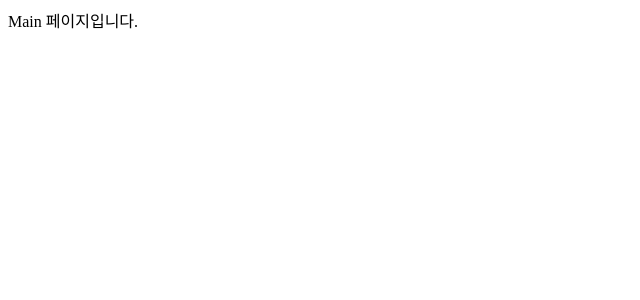
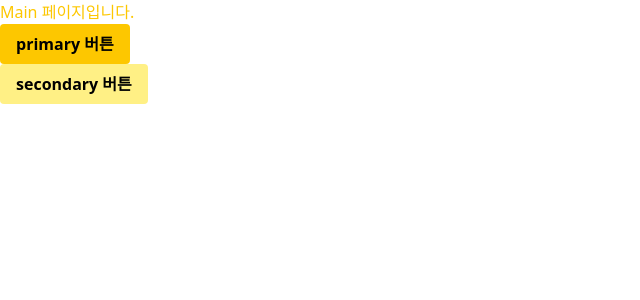
Before and after one commit to ddang-ddang-ddang/ddang-ddang-ddang-FE, a React (Vite) app: page / in a window 1280 px wide. Shown: the top 300 px of the page, without its empty margins (0-640 px from the left). Built offline with nearby package versions, Linux system fonts and the light colour scheme.

Commit message:
✨ 버튼 컴포넌트
버튼 컴포넌트 구현했습니다.

```diff
--- a/package.json
+++ b/package.json
@@ -10,6 +10,7 @@
     "preview": "vite preview"
   },
   "dependencies": {
+    "clsx": "^2.1.1",
     "react": "^19.1.1",
     "react-dom": "^19.1.1",
     "react-router-dom": "^7.9.2"
--- /dev/null
+++ b/src/components/common/Button.tsx
@@ -0,0 +1,61 @@
+// Button.tsx
+
+import clsx from 'clsx';
+
+// Button 컴포넌트의 props 타입 정의
+type ButtonProps = {
+  children: React.ReactNode;
+  variant?: 'primary' | 'secondary'; // 버튼 스타일 종류
+  size?: 'sm' | 'md' | 'lg'; // 버튼 크기
+  isLoading?: boolean; // 로딩 상태
+} & React.ComponentPropsWithoutRef<'button'>; // 기본 button 속성들 포함
+
+// Button 컴포넌트 정의
+const Button = ({
+  // Button 컴포넌트의 props (디폴트 값 포함)
+  children,
+  variant = 'primary',
+  size = 'md',
+  isLoading = false,
+  ...rest // 나머지 button 속성들 (onClick, disabled 등)
+}: ButtonProps) => {
+  const baseStyles = 'font-bold py-2 px-4 rounded transition-colors flex items-center justify-center';
+
+  const variantStyles = {
+    //primary와 secondary 스타일 정의 -> 와이어프레임 나오면 수정해야 할 것 같습니다.
+    primary: 'bg-yellow-400 hover:bg-blue-700 text-black',
+    secondary: 'bg-yellow-200 hover:bg-gray-700 text-black',
+  };
+
+  const sizeStyles = {
+    sm: 'text-sm',
+    md: 'text-base',
+    lg: 'text-lg',
+  };
+
+  const finalClassName = clsx(
+    // 클래스네임 조합(base, variant, size, 로딩 상태, 추가 클래스네임)
+    baseStyles,
+    variantStyles[variant],
+    sizeStyles[size],
+    isLoading && 'opacity-50 cursor-not-allowed',
+    rest.className
+  );
+
+  return (
+    <button {...rest} className={finalClassName} disabled={isLoading || rest.disabled}>
+      {/* 로딩 중이면 스피너 또는 텍스트 표시, 아니면 원래 children 표시 */}
+      {isLoading ? (
+        <>
+          {/* 간단한 로딩 스피너 예시 (Tailwind 애니메이션 사용) */}
+          <div className="animate-spin rounded-full h-5 w-5 border-b-2 border-white mr-2"></div>
+          처리 중...
+        </>
+      ) : (
+        children
+      )}
+    </button>
+  );
+};
+
+export default Button;
--- a/src/main.tsx
+++ b/src/main.tsx
@@ -2,7 +2,7 @@ import { StrictMode } from 'react'
 import { createRoot } from 'react-dom/client'
 import { BrowserRouter } from 'react-router-dom'
 import App from '@/App'
-import '@/styles'
+import '@/styles/index.css'
 
 createRoot(document.getElementById('root')!).render(
   <StrictMode>
--- a/src/pages/Main.tsx
+++ b/src/pages/Main.tsx
@@ -1,3 +1,10 @@
+import Button from '@/components/common/Button';
+
 export default function Main() {
-  return <div className="text-yellow-400">Main 페이지입니다.</div>;
+  return (
+  <div>
+    <div className="text-yellow-400">Main 페이지입니다.</div>
+    <Button variant="primary" onClick={() => alert('버튼 클릭!')}>primary 버튼</Button>
+    <Button variant="secondary" onClick={() => alert('버튼 클릭!')}>secondary 버튼</Button>
+  </div>);
 }
```
Also changed, not shown: 1 other file (tests, documents, lock files or other folders).
